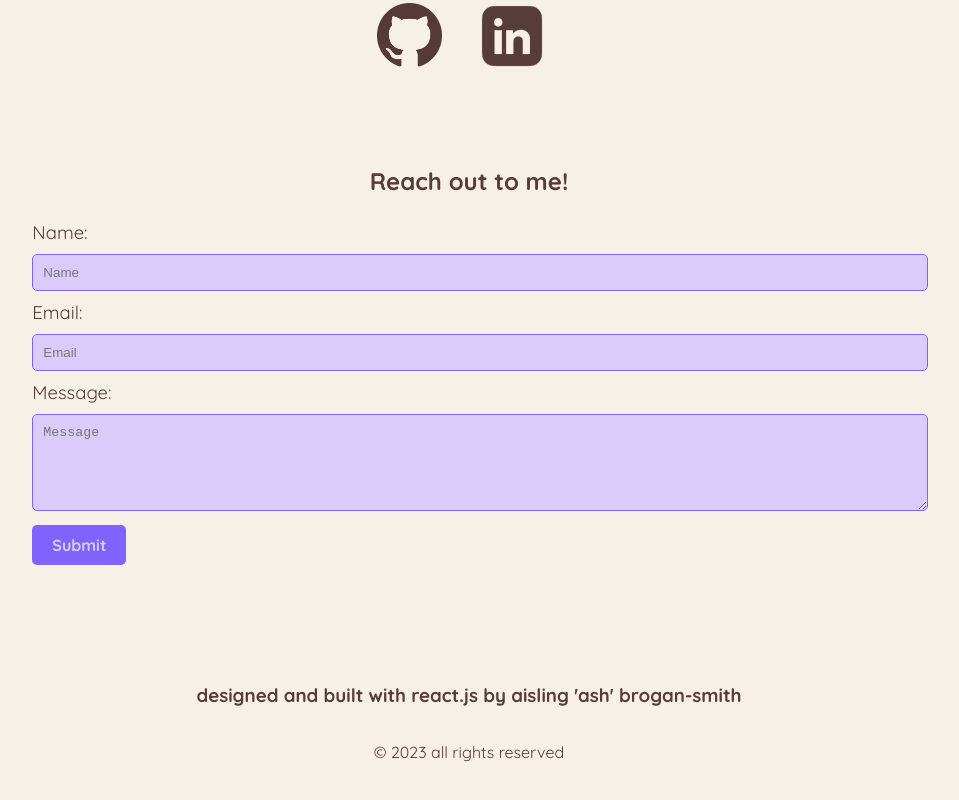
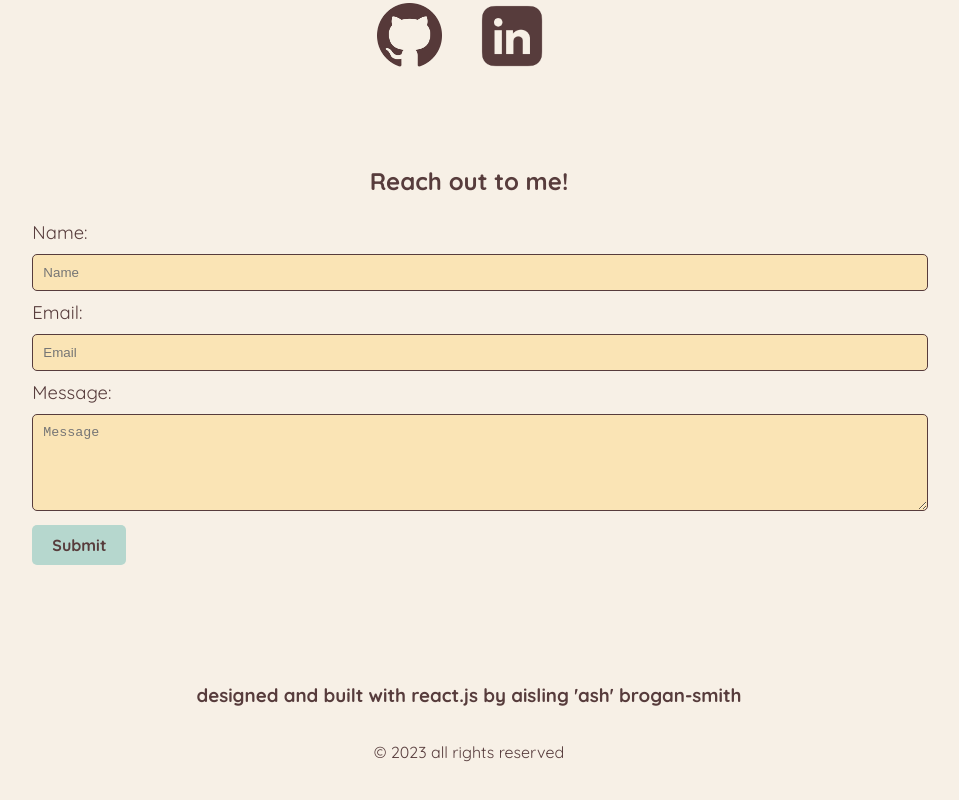
Before and after one commit to ashwantspizza/mywebsite, a React (Create React App) app in the folder ash-website/: page / in a window 1280 px wide. Shown: the part 4177-4977 px from the top of the page, without its empty margins (171-1130 px from the left). Built offline with nearby package versions, Linux system fonts and the light colour scheme.

Commit message:
changed contact form colours

```diff
--- a/ash-website/src/components/ContactForm.css
+++ b/ash-website/src/components/ContactForm.css
@@ -6,18 +6,18 @@
     width: 100%;
     padding: 10px;
     margin: 10px 0;
-    border: 1px solid #7f63fc;
+    border: 1px solid #573c3c;
     border-radius: 5px;
-    color: #1b1133;
-    background-color: #DACCFA;
+    color: #573c3c;
+    background-color: #fae4b5;
   }
 
   .submit-button {
     font-family: 'Quicksand', sans-serif;
     font-size: 1rem;
     font-weight: 800;
-    background-color: #7f63fc;
-    color: #DACCFA;
+    background-color: #B6D7CE;
+    color: #573c3c;
     padding: 10px 20px;
     border: none;
     border-radius: 5px;
```
